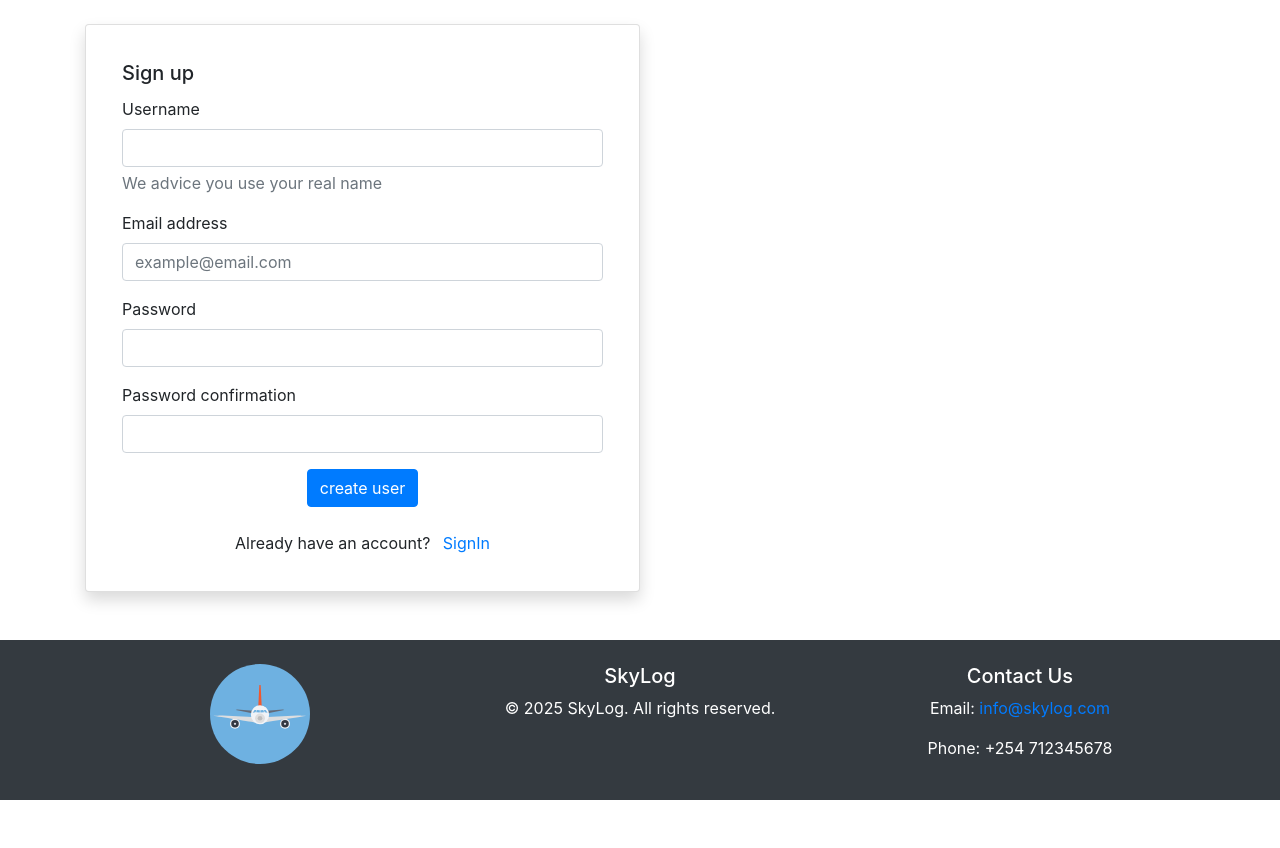
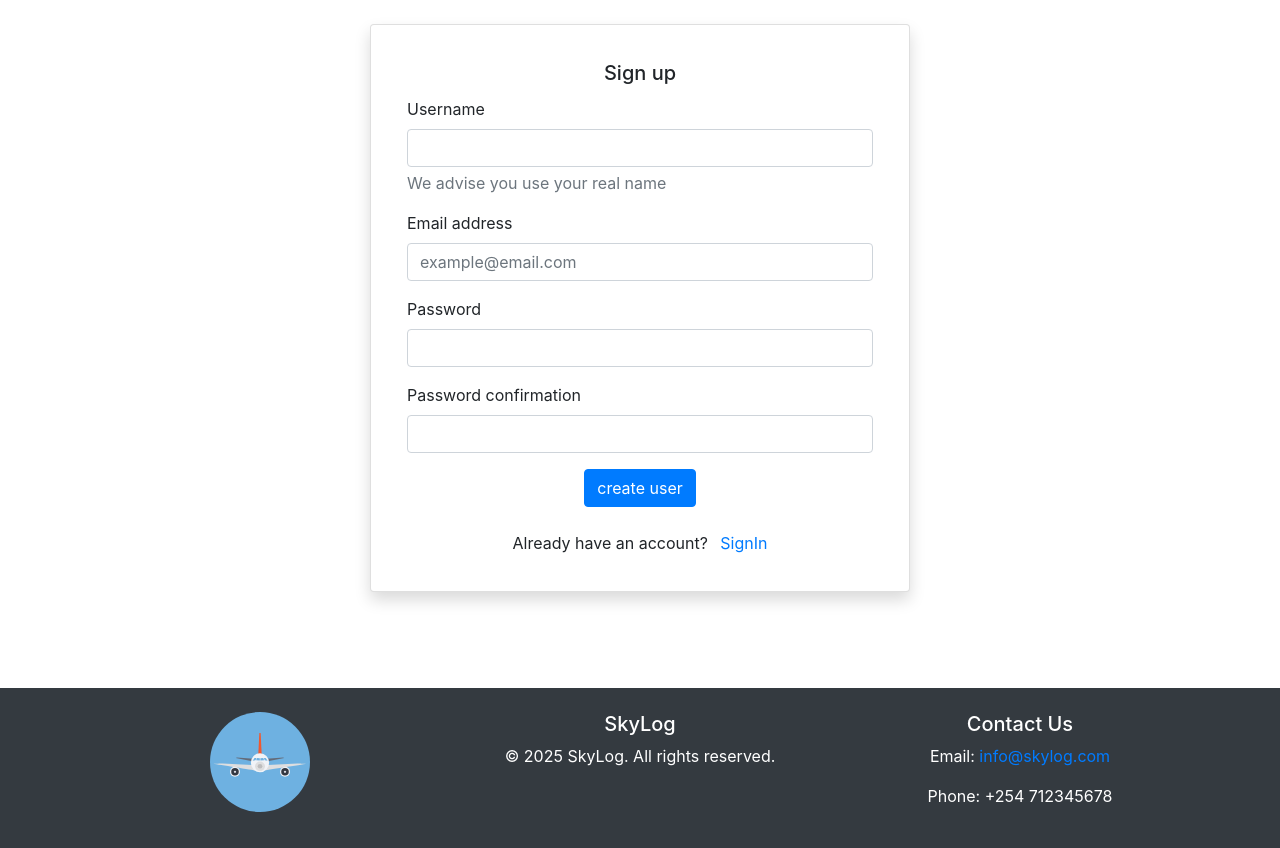
Before and after one commit to dcccalvin/SkyLog, a Django app: page /register/ in a window 1280 px wide. Shown: the part 56-904 px from the top of the page. Before the commit the page ends 856 px from the top, so only its background shows below. Run offline with Django 4.2, Linux system fonts and the light colour scheme.

Commit message:
Refactor login and registration templates for improved layout and styling UI/UX  User authentication #23

```diff
--- a/Pilot_Logbook/users/templates/registration/login.html
+++ b/Pilot_Logbook/users/templates/registration/login.html
@@ -2,7 +2,8 @@
 {% block title %}SignIn{% endblock %}
 {% block content %}
 
-<div class="card w-50 shadow p-3 mb-5 bg-white rounded ">
+<div class="container h-100 d-flex justify-content-center align-items-center">
+  <div class="card w-50 shadow p-3 mb-5 bg-white rounded">
     <div class="card-body">
       <h5 class="card-title text-center">Login</h5>
 
@@ -32,6 +33,6 @@
           Don't have an account? <a href="{% url 'users:register' %}" class="ml-2">Sign Up</a>
       </div>
     </div>
+  </div>
 </div>
-
 {% endblock %}
--- a/Pilot_Logbook/users/templates/registration/register.html
+++ b/Pilot_Logbook/users/templates/registration/register.html
@@ -2,14 +2,14 @@
 {% block title %}SignUp{% endblock %}
 {% block content %}
 
+<div class="container h-100 d-flex justify-content-center align-items-center">
   <div class="card w-50 shadow p-3 mb-5 bg-white rounde">
-    <div class="card-body ">
-      <h5 class="card-title">Sign up</h5>
+    <div class="card-body">
+      <h5 class="card-title text-center">Sign up</h5>
       <form method="POST" action="">
         {% csrf_token %}
 
         {% if messages %}
-
         <div class="container mt-3">
           {% for message in messages %}
           <div class="alert alert-{% if message.tags == "error" %}danger{% else %}{{ message.tags }}{% endif %} alert-dismissible fade show" role="alert">
@@ -22,32 +22,27 @@
         </div>
         {% endif %}
 
-
         <div class="mb-3">
-            <label for="exampleInputEmail1" class="form-label">{{form.username.label}}</label>
-
+          <label for="exampleInputEmail1" class="form-label">{{ form.username.label }}</label>
           <input type="text" class="form-control" id="{{ form.username.id_for_label }}" name="{{ form.username.name }}" value="{{ form.username.value|default:'' }}" required>
-            <div id="emailHelp" class="form-text text-muted">We advice you use your real name</div>
+          <div id="emailHelp" class="form-text text-muted">We advise you use your real name</div>
         </div>
 
         <div class="mb-3">
-          <label for="exampleInputEmail1" class="form-label">{{form.email.label}}</label>
-          <input type="email" class="form-control" id="{{form.email.id_for_label}} " name="{{form.email.name}}" value="{{ form.email.value|default:'' }}" placeholder="example@email.com" aria-describedby="emailHelp">
-          <div id="emailHelp" class="form-text "></div>
+          <label for="exampleInputEmail1" class="form-label">{{ form.email.label }}</label>
+          <input type="email" class="form-control" id="{{ form.email.id_for_label }}" name="{{ form.email.name }}" value="{{ form.email.value|default:'' }}" placeholder="example@email.com" aria-describedby="emailHelp">
+          <div id="emailHelp" class="form-text"></div>
         </div>
 
-
         <div class="mb-3">
-          <label for="exampleInputPassword1" class="form-label">{{form.password1.label}}</label>
+          <label for="exampleInputPassword1" class="form-label">{{ form.password1.label }}</label>
           <input type="password" class="form-control" id="{{ form.password1.id_for_label }}" name="{{ form.password1.name }}" value="{{ form.password1.value|default:'' }}" required>
         </div>
 
         <div class="mb-3">
-            <label for="exampleInputPassword1" class="form-label">{{form.password2.label}}</label>
+          <label for="exampleInputPassword1" class="form-label">{{ form.password2.label }}</label>
           <input type="password" class="form-control" id="{{ form.password2.id_for_label }}" name="{{ form.password2.name }}" value="{{ form.password2.value|default:'' }}" required>
-
         </div>
-
 
         <div class="d-flex justify-content-center mt-3 login_container">
           <input class="btn btn-primary login_btn" type="submit" value="create user" name="create user">
@@ -57,8 +52,7 @@
       <div class="mt-4 text-center">
         Already have an account? <a href="{% url 'users:login' %}" class="ml-2">SignIn</a>
       </div>
-
-
+    </div>
   </div>
 </div>
 
```
Also changed, not shown: Pilot_Logbook/db.sqlite3. Lines whose indentation alone changed are shown as unchanged.
